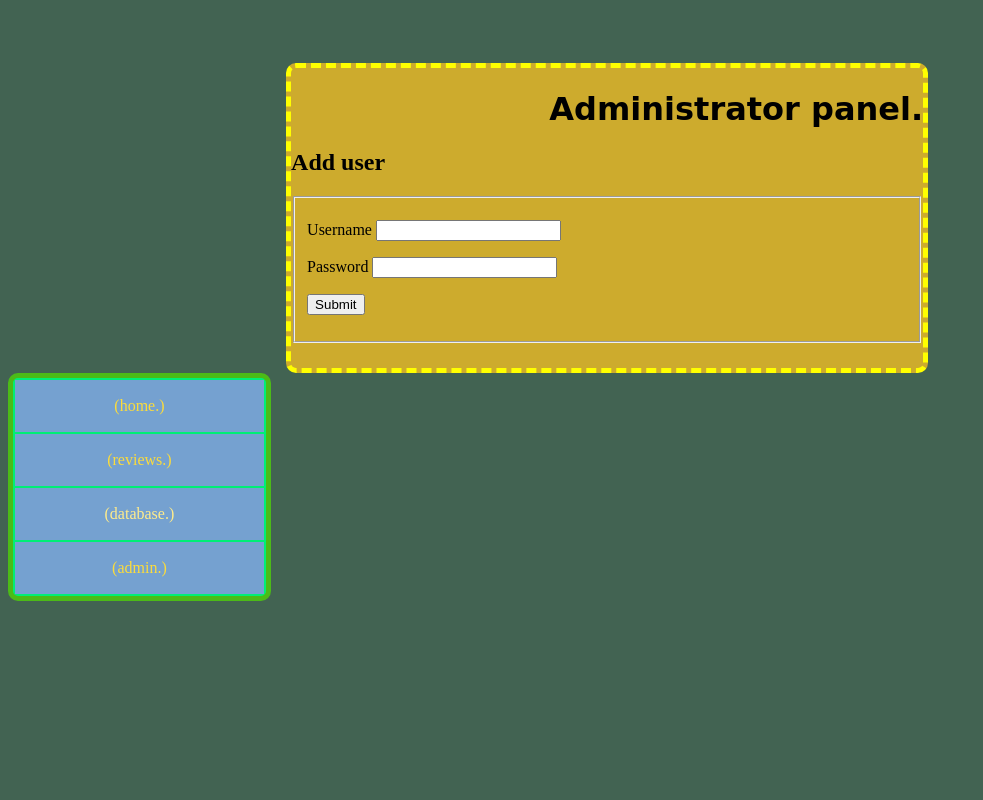
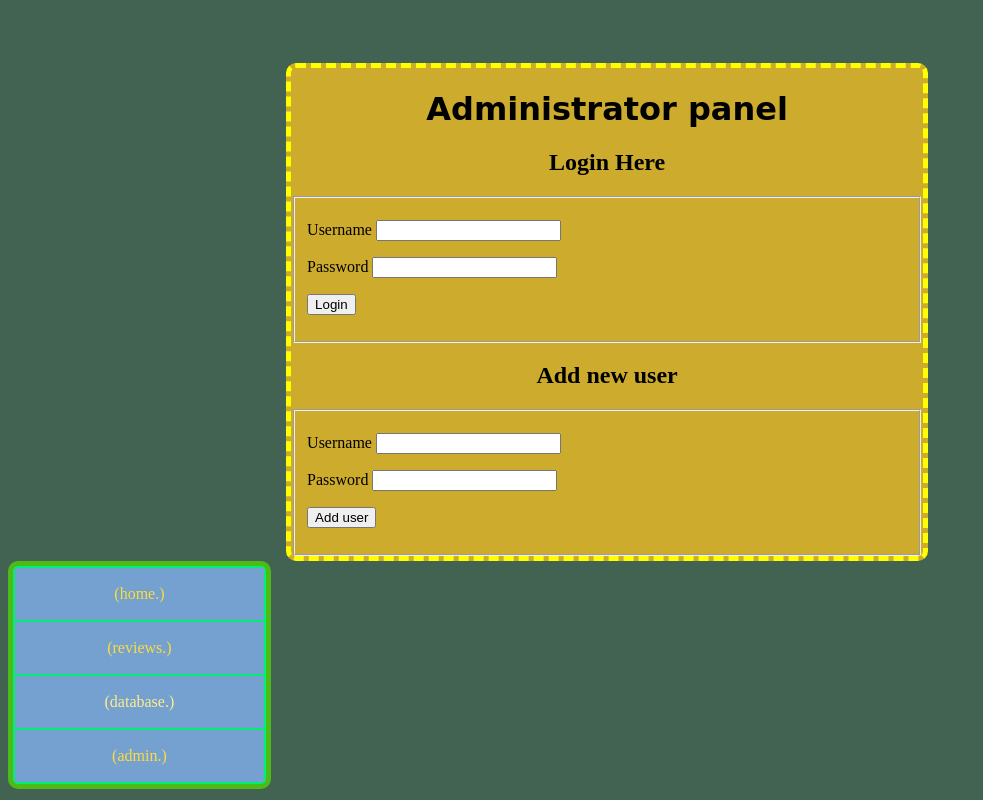
Before and after one commit to RobertMCary/mrmusicblog, a PHP site: page /admin.php in a window 1280 px wide. Shown: the whole page, without its empty margins (0-983 px from the left). Run offline with PHP 8.4, Linux system fonts and the light colour scheme.

Commit message:
User authentication (for admins) almost fully functional, need to add logging out capabilities and a check if user is logged in. Would like to put buttons onto main nav bar as well for this.

```diff
--- a/admin.php
+++ b/admin.php
@@ -16,26 +16,43 @@
 </head>
 <body style="background-color:#426352">
 	<div id="mainpageintro">
-		<h1 class="subtext">Administrator panel.</h1>
-		<h2>Add user</h2>
-		<form action="admin_submit.php" method="post">
+		<h1 class="subtext">Administrator panel</h1>
+		<h2 style="text-align:center">Login Here</h2>
+		<form action="login_submit.php" method="post">
 			<fieldset>
 			<p>
 				<label for="mb_username">Username</label>
-			<input type="text" id="mb_username" name="mb_username" value="" maxlength="20" />
+				<input type="text" id="mb_username" name="mb_username" value="" maxlength="20" autocomplete="off"/>
 			</p>
 			<p>
 				<label for="mb_password">Password</label>
-			<input type="text" id="mb_password" name="mb_password" value="" maxlength="20" />
+				<input type="text" id="mb_password" name="mb_password" value="" maxlength="20" autocomplete="off"/>
 			</p>
 			<p>
-			<input type="hidden" name="form_token" value="<?php echo $form_token; ?>" />
-			<input type="submit" value="Submit" />
+				<input type="submit" value="Login" />
 			</p>
 			</fieldset>
 		</form>
 		<!--<p style="text-align:left">This area of the site allows an admin (and <em>only</em> an admin!) to add
 			, edit, and delete various content on the site, the least of which is the reviews.</p>-->
+
+		<h2 style="text-align:center">Add new user</h2>
+		<form action="admin_submit.php" method="post">
+			<fieldset>
+			<p>
+				<label for="phpro_username">Username</label>
+				<input type="text" id="mb_username" name="mb_username" value="" maxlength="20" />
+			</p>
+			<p>
+				<label for="phpro_password">Password</label>
+				<input type="text" id="mb_password" name="mb_password" value="" maxlength="20" />
+			</p>
+			<p>
+				<input type="hidden" name="form_token" value="<?php echo $form_token; ?>" />
+				<input type="submit" value="Add user" />
+			</p>
+			</fieldset>
+		</form>
 	</div>
 	<?php include("mainnavbar.php"); ?>
 </body>
--- a/admin_submit.php
+++ b/admin_submit.php
@@ -92,6 +92,7 @@ else
 }
 ?>
 
+<!DOCTYPE html>
 <html>
 <head>
 <title>PHPRO Login</title>
--- a/main.css
+++ b/main.css
@@ -1,11 +1,12 @@
 #mainpageintro{
 	background-color:#cdab2d;
-	height:300px;
+	min-height:300px;
 	width:50%;
 	margin-left:22%;
 	margin-top:5%;
 	border:5px dashed yellow;
 	border-radius:10px;
+	overflow: hidden;
 }
 
 #mainnavbar{
@@ -107,5 +108,5 @@ a.mainnavbuttonlink:visited{
 
 .subtext{
 	font-family:cursive;
-	text-align:right;
+	text-align:center;
 }
```
Also changed, not shown: login_submit.php (added, +119 -0 lines), logout.php (added, +23 -0 lines). Lines whose indentation alone changed are shown as unchanged.
